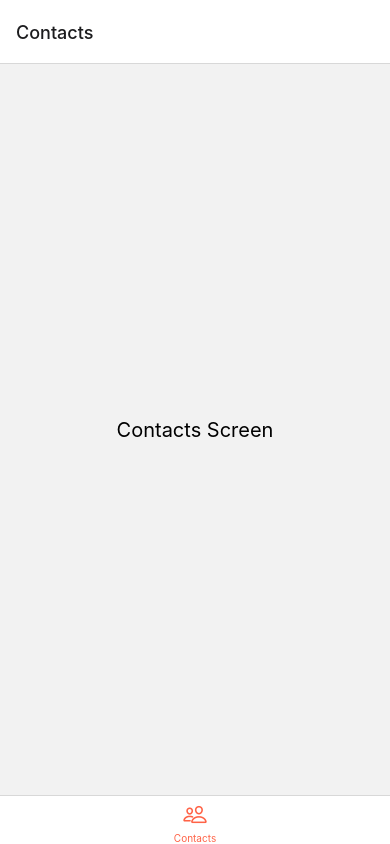
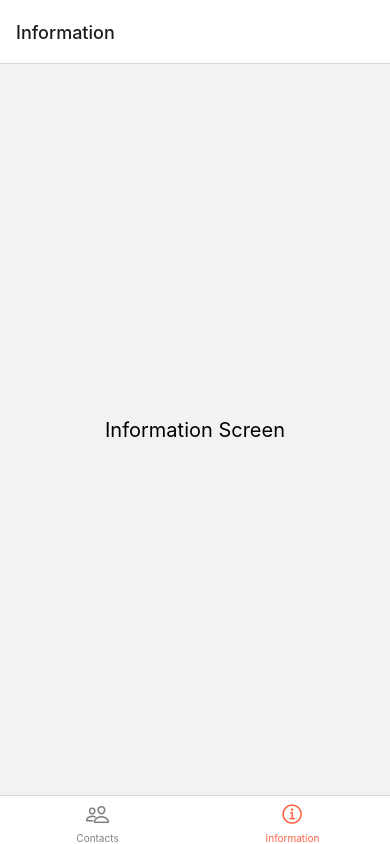
Before and after one commit to lipedb/ContactListRNM, a React Native app: screen /Information in a window 390 px wide. Built offline with nearby package versions, Linux system fonts and the light colour scheme.

Commit message:
Implemented base for InformationScreen, added Style for Information Screen, added navigation logic for App

```diff
--- a/App.tsx
+++ b/App.tsx
@@ -5,6 +5,7 @@ import { NavigationContainer } from '@react-navigation/native';
 import { createBottomTabNavigator } from '@react-navigation/bottom-tabs';
 import { Ionicons } from '@expo/vector-icons';
 import ContactsScreen from './src/screens/ContactsScreen';
+import InformationScreen from './src/screens/InformationScreen';
 
 // Create a Tab Navigator
 const Tab = createBottomTabNavigator();
@@ -34,9 +35,16 @@ const App: React.FC = () => {
           tabBarIcon: ({ color, size }) => {
             let iconName: IconName = 'people-outline'; // Use the defined IconName type
 
-            // Determine the icon name based on the current route
-            if (route.name === 'Contacts') {
-              iconName = 'people-outline'; // Ionicons icon for Contacts
+            // Determine the icon name based on the current route using switch
+            switch (route.name) {
+              case 'Contacts':
+                iconName = 'people-outline'; // Ionicons icon for Contacts
+                break;
+              case 'Information':
+                iconName = 'information-circle-outline'; // Ionicons icon for Information
+                break;
+              default:
+                iconName = 'people-outline'; // Default icon if none match
             }
 
             // Return the icon component
@@ -48,6 +56,8 @@ const App: React.FC = () => {
       >
         {/* Define the Contacts tab */}
         <Tab.Screen name="Contacts" component={ContactsScreen} />
+        {/* Define the Information tab */}
+        <Tab.Screen name="Information" component={InformationScreen} />
       </Tab.Navigator>
     </NavigationContainer>
   );
--- /dev/null
+++ b/src/screens/InformationScreen.tsx
@@ -0,0 +1,15 @@
+// src/screens/InformationScreen.tsx
+
+import React from 'react';
+import { View, Text } from 'react-native';
+import InformationStyles from '../styles/InformationStyles';
+
+const InformationScreen: React.FC = () => {
+  return (
+    <View style={InformationStyles.container}>
+      <Text style={InformationStyles.text}>Information Screen</Text>
+    </View>
+  );
+};
+
+export default InformationScreen;
--- /dev/null
+++ b/src/styles/InformationStyles.ts
@@ -0,0 +1,34 @@
+// src/styles/InformationStyles.ts
+
+import { StyleSheet } from 'react-native';
+
+/**
+ * Styles for the Information Screen.
+ *
+ * This object defines the styles used in the Information screen component.
+ * It includes styles for the main container and text elements,
+ * ensuring proper alignment and sizing for a visually appealing layout.
+ *
+ * @typedef {object} InformationStyles
+ * @property {object} container - Style for the main container of the Information screen.
+ * @property {number} container.flex - Set to 1 to make the container fill the available space.
+ * @property {string} container.justifyContent - Centers the content vertically.
+ * @property {string} container.alignItems - Centers the content horizontally.
+ * @property {object} text - Style for the text in the Information screen.
+ * @property {number} text.fontSize - Font size for the text.
+ *
+ * @constant
+ * @type {InformationStyles}
+ */
+const InformationStyles = StyleSheet.create({
+  container: {
+    flex: 1,
+    justifyContent: 'center',
+    alignItems: 'center',
+  },
+  text: {
+    fontSize: 20,
+  },
+});
+
+export default InformationStyles;
```
